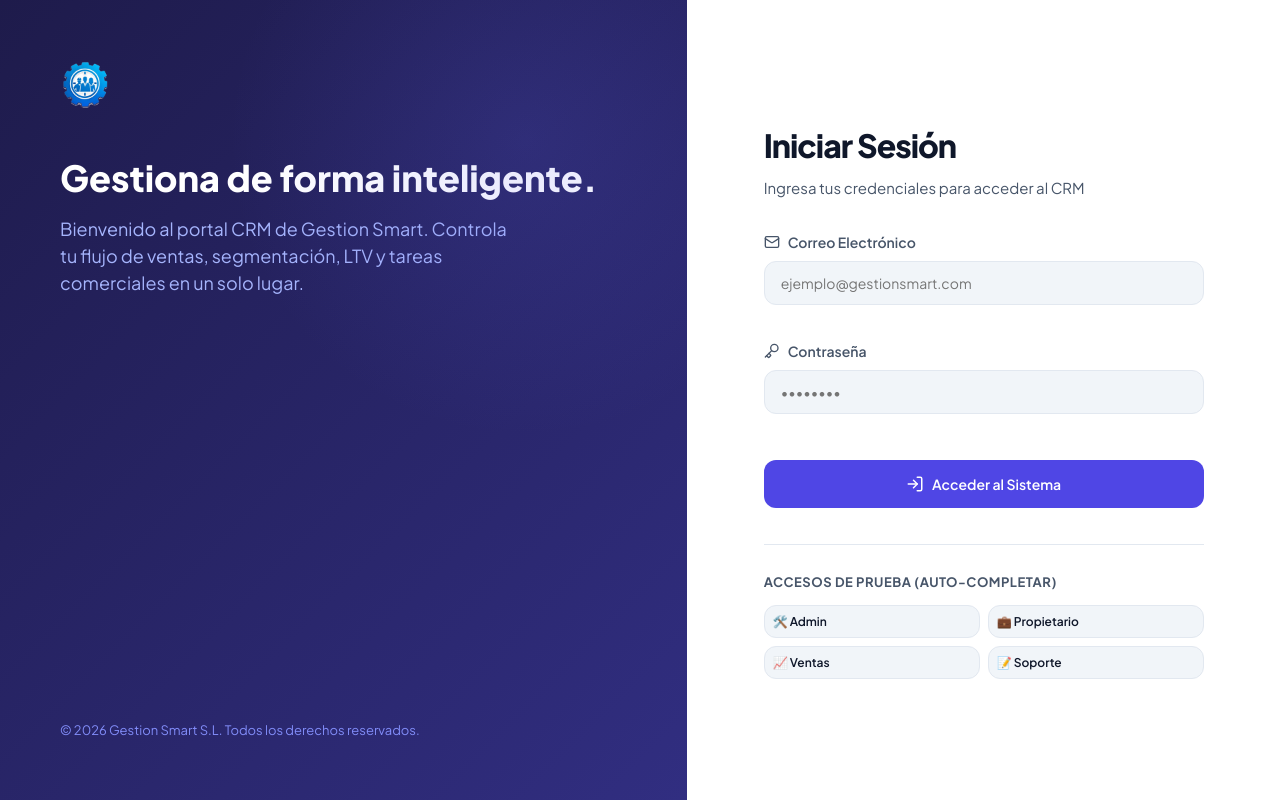
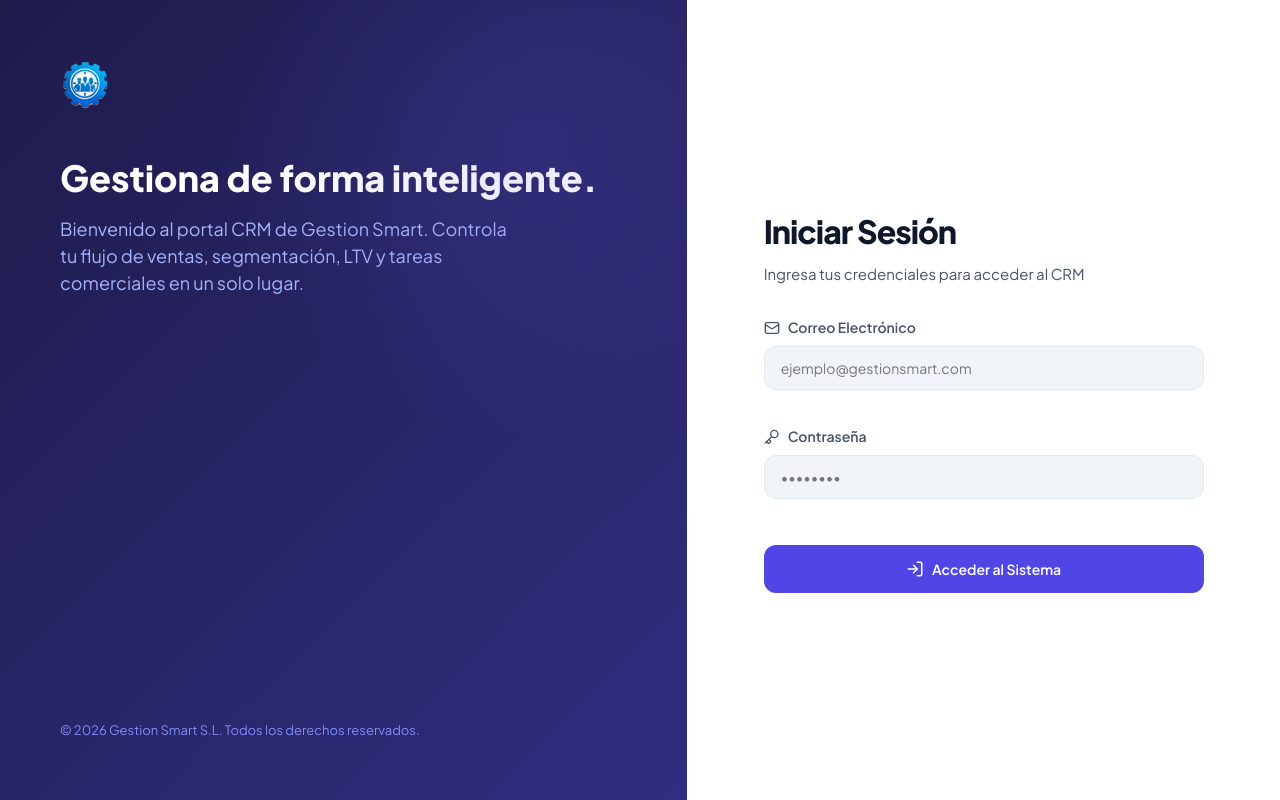
Before and after one commit to fucnaz/crm, a Next.js app: page /login in a window 1280 px wide. Built offline with nearby package versions, Linux system fonts and the light colour scheme; no server answers.

Commit message:
feat: implement login page with authentication handling and offline mode detection

```diff
--- a/app/login/page.js
+++ b/app/login/page.js
@@ -55,11 +55,6 @@
     } finally {
       setLoading(false);
     }
-  };
-
-  const handleQuickLogin = (quickEmail, quickPassword) => {
-    setEmail(quickEmail);
-    setPassword(quickPassword);
   };
 
   return (
@@ -157,48 +152,6 @@
               <span>{loading ? 'Validando...' : 'Acceder al Sistema'}</span>
             </button>
           </form>
-
-          {/* ACCESOS RÁPIDOS PARA PRUEBAS */}
-          <div style={{ marginTop: '36px', paddingTop: '24px', borderTop: '1px solid var(--border-color)' }}>
-            <span style={{ fontSize: '13px', fontWeight: 700, color: 'var(--text-secondary)', textTransform: 'uppercase', letterSpacing: '0.5px' }}>
-              Accesos de Prueba (Auto-completar)
-            </span>
-            <div style={{ display: 'grid', gridTemplateColumns: '1fr 1fr', gap: '8px', marginTop: '12px' }}>
-              <button
-                type="button"
-                onClick={() => handleQuickLogin('admin@gestionsmart.com', 'admin123')}
-                className="btn btn-secondary"
-                style={{ padding: '8px', fontSize: '12px', justifyContent: 'flex-start' }}
-              >
-                🛠️ Admin
-              </button>
-              <button
-                type="button"
-                onClick={() => handleQuickLogin('propietario@gestionsmart.com', 'propietario123')}
-                className="btn btn-secondary"
-                style={{ padding: '8px', fontSize: '12px', justifyContent: 'flex-start' }}
-              >
-                💼 Propietario
-              </button>
-              <button
-                type="button"
-                onClick={() => handleQuickLogin('vendedor@gestionsmart.com', 'vendedor123')}
-                className="btn btn-secondary"
-                style={{ padding: '8px', fontSize: '12px', justifyContent: 'flex-start' }}
-              >
-                📈 Ventas
-              </button>
-              <button
-                type="button"
-                onClick={() => handleQuickLogin('secretario@gestionsmart.com', 'secretario123')}
-                className="btn btn-secondary"
-                style={{ padding: '8px', fontSize: '12px', justifyContent: 'flex-start' }}
-              >
-                📝 Soporte
-              </button>
-            </div>
-          </div>
-
         </div>
       </div>
     </div>
```
